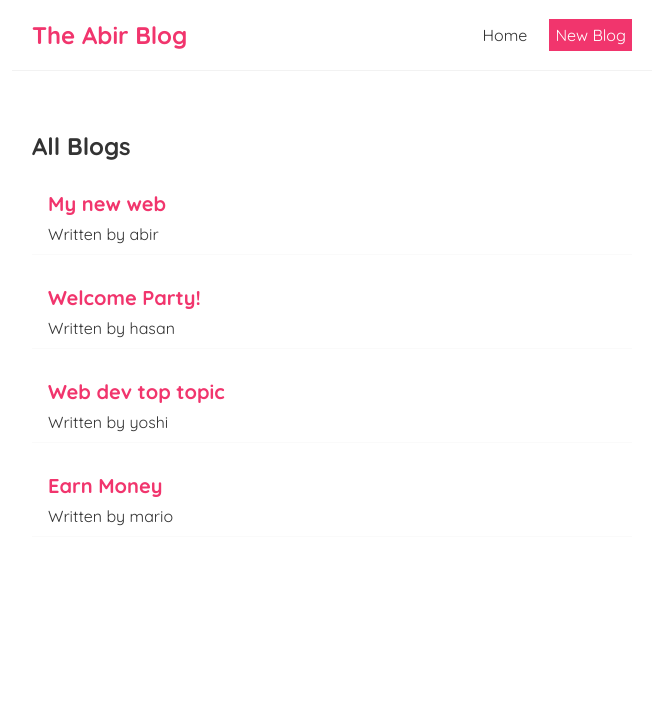
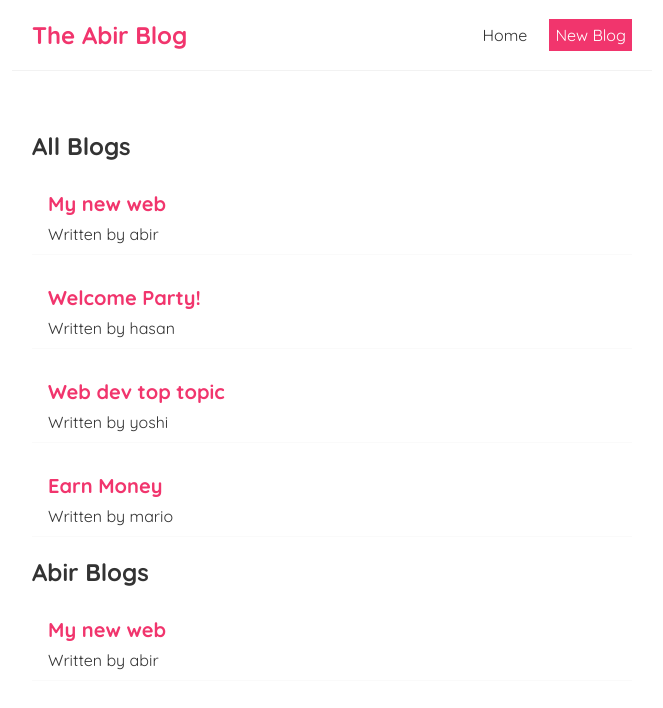
Before and after one commit to Abirsonet563/Full-React-Tutorial, a React (Create React App) app in the folder abir-blog/: page / in a window 1280 px wide. Shown: the top 708 px of the page, without its empty margins (308-971 px from the left). Built offline with nearby package versions, Linux system fonts and the light colour scheme.

Commit message:
Reuse Component

```diff
--- a/abir-blog/src/home.js
+++ b/abir-blog/src/home.js
@@ -12,6 +12,7 @@ const [blogs, setBlogs] = useState([
 return(
     <div className="home">
  <BlogList blogs={blogs} title="All Blogs"/>
+ <BlogList blogs={blogs.filter((blog)=>blog.author === "abir")} title="Abir Blogs"/>
     </div>
 )
 }
```
